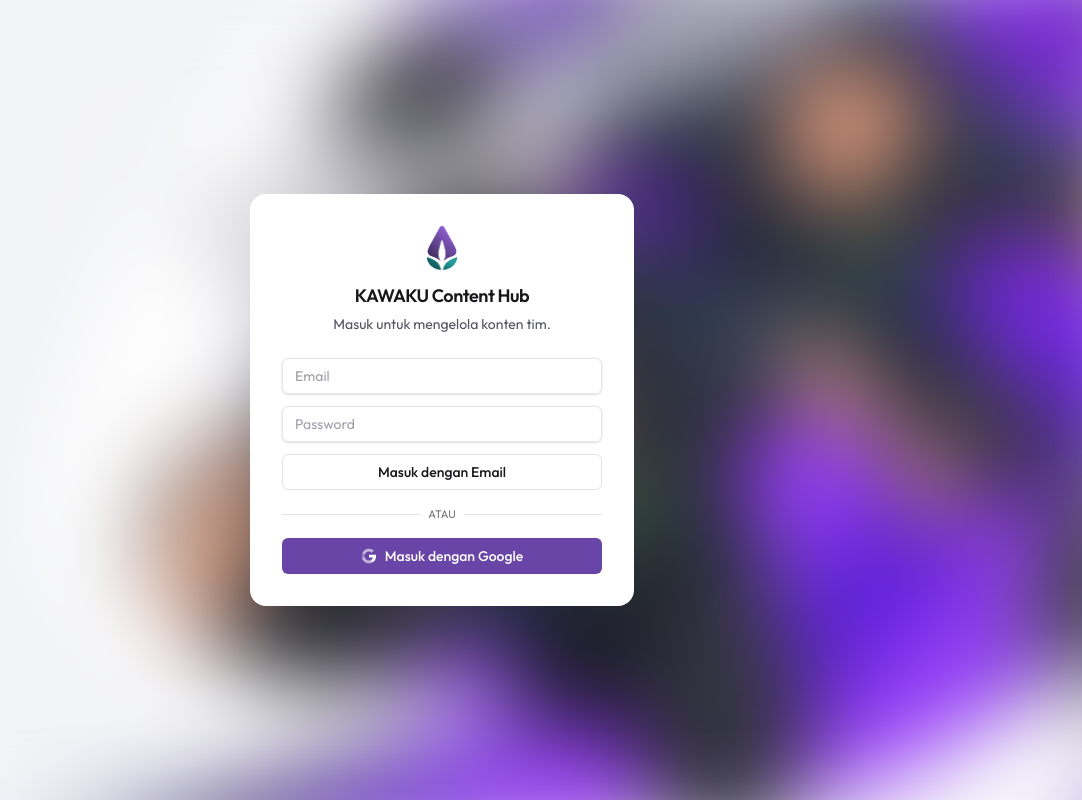
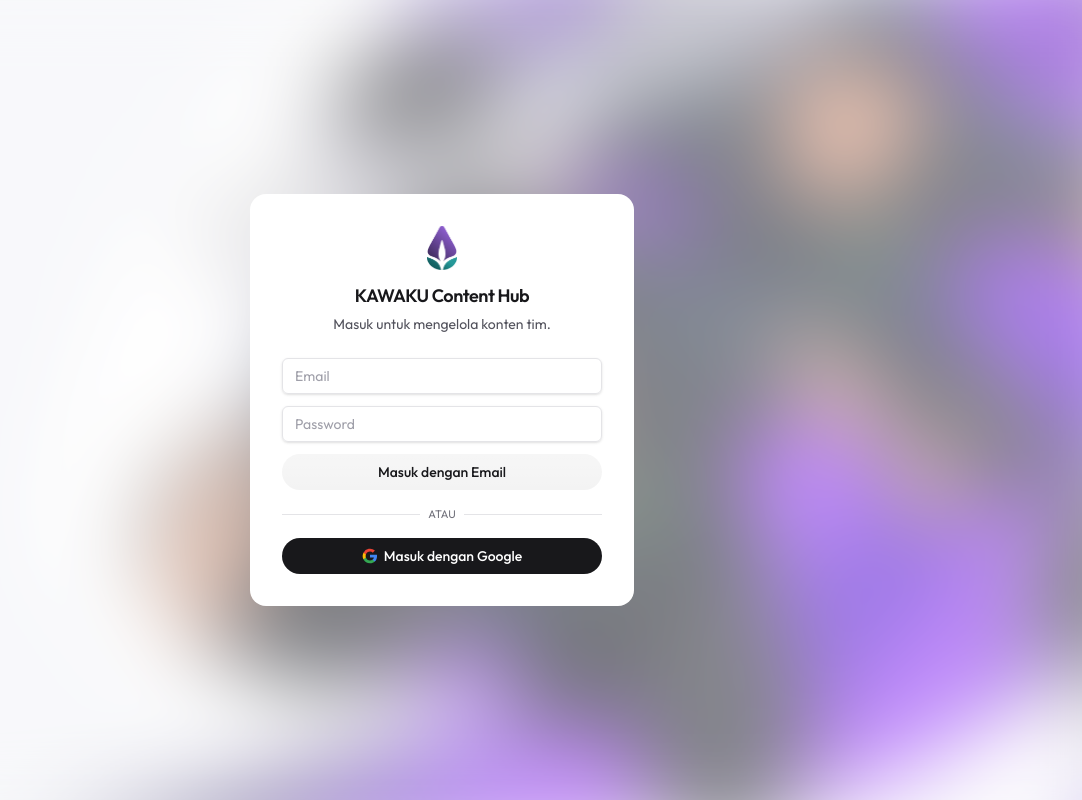
Before and after one commit to Daffawijaya/kawaku-content-hub, a Next.js app: page /login in a window 1280 px wide. Shown: the whole page, without its empty margins (198-1280 px from the left). Built offline with nearby package versions, Linux system fonts and the light colour scheme; no server answers.

Commit message:
feat: poles login ala modal plus tombol create

```diff
--- a/app/login/page.tsx
+++ b/app/login/page.tsx
@@ -14,7 +14,8 @@
 
   return (
     <div className="relative flex min-h-screen items-center justify-center overflow-hidden bg-[#eef0f4] px-4">
-      {/* BG sama seperti landing, dibuat blur ala liquid glass */}
+      {/* BG sama seperti landing, dibuat blur ala liquid glass.
+          Overlay penyeimbang: putih di light mode, hitam di dark mode. */}
       <div aria-hidden className="absolute inset-0">
         <Image
           src="/kawaku-bg.png"
@@ -24,6 +25,7 @@
           sizes="100vw"
           className="scale-110 object-cover object-center blur-2xl"
         />
+        <div aria-hidden className="absolute inset-0 bg-white/40 dark:bg-black/50" />
       </div>
 
       {/* Card modal disamakan ModalShell size sm: rounded-2xl bg-white,
--- a/components/email-password-signin.tsx
+++ b/components/email-password-signin.tsx
@@ -3,7 +3,7 @@
 import { useState } from "react";
 import { useSearchParams } from "next/navigation";
 import { getBrowserClient } from "@/lib/supabase/client";
-import { Button } from "@/components/ui/button";
+import { pillGlass } from "@/components/ui/button";
 
 export function EmailPasswordSignIn() {
   const [email, setEmail] = useState("");
@@ -39,7 +39,7 @@
         required
         value={email}
         onChange={(e) => setEmail(e.target.value)}
-        className="flex h-9 w-full rounded-md border border-zinc-200 bg-transparent px-3 py-1 text-sm shadow-sm transition-colors placeholder:text-zinc-400 focus-visible:outline-none focus-visible:ring-1 focus-visible:ring-zinc-950 dark:border-zinc-800 dark:focus-visible:ring-zinc-300"
+        className="flex h-9 w-full rounded-md border border-zinc-200 bg-transparent px-3 py-1 text-sm text-zinc-900 shadow-sm transition-colors outline-none placeholder:text-zinc-400 focus:border-brand-500 dark:border-zinc-600 dark:text-zinc-100 dark:focus:border-brand-500"
       />
       <input
         type="password"
@@ -47,11 +47,13 @@
         required
         value={password}
         onChange={(e) => setPassword(e.target.value)}
-        className="flex h-9 w-full rounded-md border border-zinc-200 bg-transparent px-3 py-1 text-sm shadow-sm transition-colors placeholder:text-zinc-400 focus-visible:outline-none focus-visible:ring-1 focus-visible:ring-zinc-950 dark:border-zinc-800 dark:focus-visible:ring-zinc-300"
+        className="flex h-9 w-full rounded-md border border-zinc-200 bg-transparent px-3 py-1 text-sm text-zinc-900 shadow-sm transition-colors outline-none placeholder:text-zinc-400 focus:border-brand-500 dark:border-zinc-600 dark:text-zinc-100 dark:focus:border-brand-500"
       />
-      <Button type="submit" disabled={loading} className="w-full" variant="outline">
+      {/* Abu liquid glass persis tombol sekunder modal create (pillGlass).
+          Gabung string biasa: cn()/twMerge membuang bg-gradient-to-b. */}
+      <button type="submit" disabled={loading} className={`${pillGlass} w-full`}>
         {loading ? "Masuk…" : "Masuk dengan Email"}
-      </Button>
+      </button>
       {error && <p className="text-center text-xs text-rose-600 dark:text-rose-400">{error}</p>}
     </form>
   );
--- a/components/google-signin-button.tsx
+++ b/components/google-signin-button.tsx
@@ -3,7 +3,7 @@
 import { useState } from "react";
 import { useSearchParams } from "next/navigation";
 import { getBrowserClient } from "@/lib/supabase/client";
-import { Button } from "@/components/ui/button";
+import { pillWhite } from "@/components/ui/button";
 
 export function GoogleSignInButton() {
   const [loading, setLoading] = useState(false);
@@ -31,36 +31,35 @@
 
   return (
     <div>
-      <Button onClick={signIn} disabled={loading} className="w-full">
+      {/* Hitam solid (light) / putih solid (dark) persis tombol primer
+          modal create (pillWhite). */}
+      <button type="button" onClick={signIn} disabled={loading} className={`${pillWhite} w-full`}>
         {loading ? (
           "Menghubungkan…"
         ) : (
           <>
             <svg viewBox="0 0 24 24" className="h-4 w-4" aria-hidden="true">
               <path
-                fill="currentColor"
+                fill="#4285F4"
                 d="M22.56 12.25c0-.78-.07-1.53-.2-2.25H12v4.26h5.92a5.06 5.06 0 0 1-2.2 3.32v2.77h3.57c2.08-1.92 3.27-4.74 3.27-8.1z"
               />
               <path
-                fill="currentColor"
-                opacity={0.6}
+                fill="#34A853"
                 d="M12 23c2.97 0 5.46-.98 7.28-2.66l-3.57-2.77c-.98.66-2.23 1.06-3.71 1.06-2.86 0-5.29-1.93-6.16-4.53H2.18v2.84A11 11 0 0 0 12 23z"
               />
               <path
-                fill="currentColor"
-                opacity={0.3}
+                fill="#FBBC05"
                 d="M5.84 14.1a6.6 6.6 0 0 1 0-4.2V7.06H2.18a11 11 0 0 0 0 9.88l3.66-2.84z"
               />
               <path
-                fill="currentColor"
-                opacity={0.6}
+                fill="#EA4335"
                 d="M12 5.38c1.62 0 3.06.56 4.21 1.64l3.15-3.15A11 11 0 0 0 2.18 7.06l3.66 2.84C6.71 7.31 9.14 5.38 12 5.38z"
               />
             </svg>
             Masuk dengan Google
           </>
         )}
-      </Button>
+      </button>
       {error && <p className="mt-2 text-center text-xs text-rose-600 dark:text-rose-400">{error}</p>}
     </div>
   );
```
